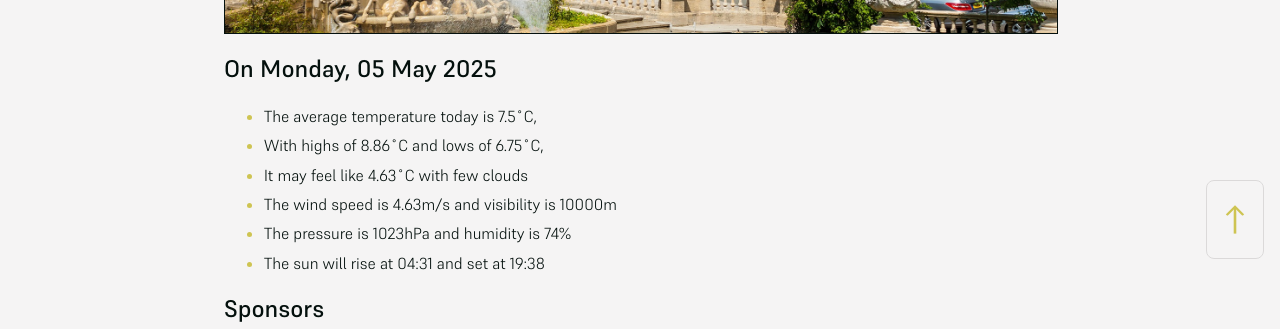
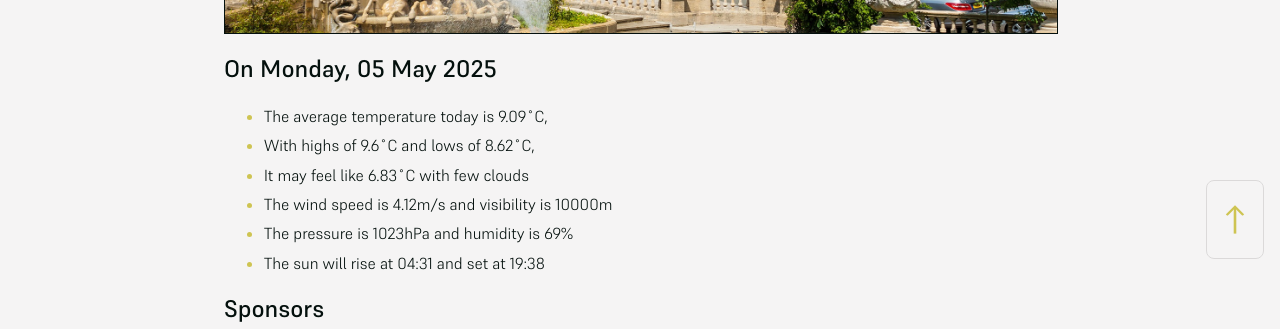
Before and after one commit to mat-0/cheltenham-open-data, a Jekyll site: the page built from index.md, in a window 1280 px wide. Shown: the part 625-954 px from the top of the page. Built offline with Jekyll 4.4.1, drawn with Linux system fonts in a browser that asks for light colours.

Commit message:
Updated 2025-05-05 08:58:23

```diff
--- a/index.md
+++ b/index.md
@@ -10,11 +10,11 @@ seo: Menu
 <!-- weather_marker starts -->
 ## On Monday, 05 May 2025
 
-- The average temperature today is 7.5˚C,
-- With highs of 8.86˚C and lows of 6.75˚C,
-- It may feel like 4.63˚C with few clouds
-- The wind speed is 4.63m/s and visibility is 10000m
-- The pressure is 1023hPa and humidity is 74%
+- The average temperature today is 9.09˚C,
+- With highs of 9.6˚C and lows of 8.62˚C,
+- It may feel like 6.83˚C with few clouds
+- The wind speed is 4.12m/s and visibility is 10000m
+- The pressure is 1023hPa and humidity is 69%
 - The sun will rise at 04:31 and set at 19:38
 
 <!-- weather_marker ends -->
```
Also changed, not shown: _data/flood.json (+5 -69 lines), _pages/news.md (+7 -7 lines).
